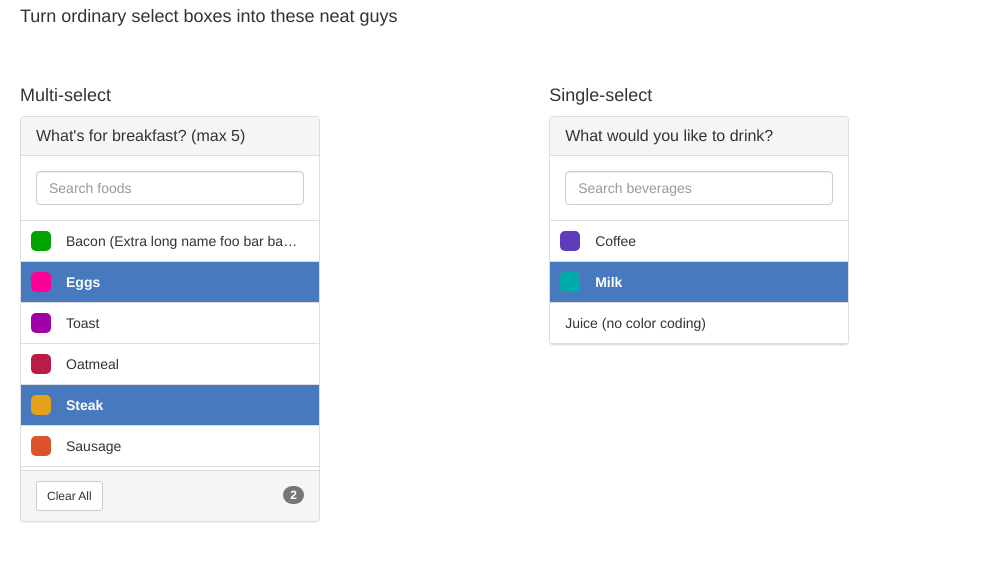
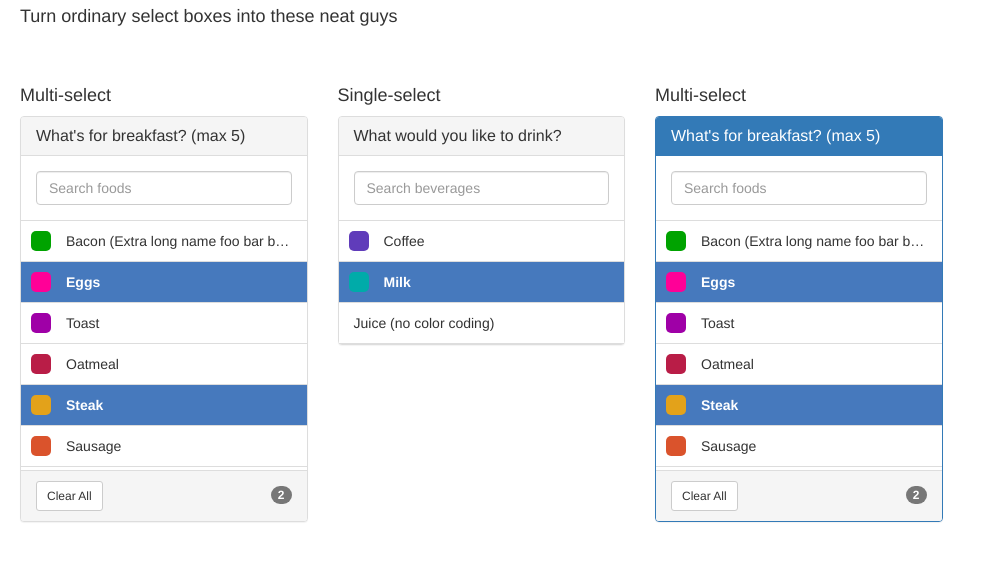
Before and after one commit to caseyWebb/selectr, a website: page demo/demo.html in a window 1280 px wide. Shown: the part 63-624 px from the top of the page, without its empty margins (0-986 px from the left). Drawn offline with nearby package versions, Linux system fonts and the light colour scheme.

Commit message:
add panelStyle and alwaysShowFooter

```diff
--- a/debug/selectr.css
+++ b/debug/selectr.css
@@ -75,7 +75,7 @@
     -webkit-transform: rotate(45deg);
     -ms-transform: rotate(45deg);
     transform: rotate(45deg);
-    -webkit-transition: -webkit-transform 0.2s linear;
+    transition: -webkit-transform 0.2s linear;
     transition: transform 0.2s linear;
     opacity: 0.5;
     display: none;
--- a/debug/selectr.js
+++ b/debug/selectr.js
@@ -11,7 +11,9 @@
         width: '300px',
         maxListHeight: '250px',
         tooltipBreakpoint: 25,
-        maxSelection: Infinity
+        maxSelection: Infinity,
+        panelStyle: 'default',
+        alwaysShowFooter: false
       };
 
       function Selectr(el, args) {
@@ -19,7 +21,7 @@
         this.el = el;
         this.args = args;
         this.$el = $(el);
-        this.args = $.extend(this.defaults, this.args, this.$el.data('selectr-opts'));
+        this.args = $.extend({}, this.defaults, this.args, this.$el.data('selectr-opts'));
         this.$el.data('selectr-opts', this.args);
         this.container = this.CreateContainer();
         this.opts = this.PrepareOpts($('option', this.el));
@@ -33,7 +35,7 @@
           }
         }
         $('.current-selection', this.container).text(selectedCount > 0 ? selectedCount : void 0);
-        if (selectedCount === 0) {
+        if (selectedCount === 0 && !this.args.alwaysShowFooter) {
           $('.panel-footer', this.container).addClass('hidden');
         }
         this.MonitorSource();
@@ -46,7 +48,7 @@
 
       Selectr.prototype.CreateContainer = function() {
         return $(document.createElement('div')).attr({
-          'class': "selectr panel panel-default " + (this.$el.prop('multiple') ? 'multi' : void 0),
+          'class': "selectr panel panel-" + this.args.panelStyle + " " + (this.$el.prop('multiple') ? 'multi' : void 0),
           'style': "width: " + this.args.width + ";"
         }).html("<div class='panel-heading " + (this.args.title === "" ? "no-title" : void 0) + "'>\n  <h4 class='panel-title'>\n    " + this.args.title + "\n  </h4>\n</div>\n<div class='panel-body'>\n  <input class='form-control' placeholder='" + this.args.placeholder + "'>\n  <span class='clear-search hidden'>&times;</span>\n</div>\n<ul class='list-group' style='max-height: " + this.args.maxListHeight + "'>\n</ul>\n<div class='no-matching-options hidden'>\n  <strong>" + this.args.noMatchingOptionsText + "</strong>\n</div>\n<div class='panel-footer " + (!this.$el.prop('multiple') ? 'hidden' : void 0) + "'>\n  <button class='reset btn btn-sm btn-default'>\n    " + this.args.resetText + "\n  </button>\n  " + (this.$el.prop('multiple') ? "<span class='current-selection badge'></span>" : void 0) + "\n</div>");
       };
@@ -92,7 +94,7 @@
                 currentSelectionCount = $('option:selected', _this.$el).length;
                 $('.current-selection', thisSelectr).text(currentSelectionCount > 0 ? currentSelectionCount : '');
                 $selectrFooter = $('.panel-footer', thisSelectr);
-                if (currentSelectionCount > 0 && $(_this.$el).prop('multiple')) {
+                if (currentSelectionCount > 0 && $(_this.$el).prop('multiple') && !_this.args.alwaysShowFooter) {
                   return $selectrFooter.removeClass('hidden');
                 } else {
                   return $selectrFooter.addClass('hidden');
@@ -150,7 +152,7 @@
         $("option[value=" + ($(opt).data('val')) + "]", sourceElement).prop('selected', true);
         currentSelectionCount = $('option:selected', sourceElement).length;
         $('.current-selection', thisSelectr).text(currentSelectionCount > 0 ? currentSelectionCount : '');
-        if (sourceElement.prop('multiple')) {
+        if (sourceElement.prop('multiple') && !$(sourceElement).data('selectr-opts').alwaysShowFooter) {
           $('.panel-footer', thisSelectr).removeClass('hidden');
         }
         if (currentSelectionCount === $(sourceElement).data('selectr-opts').maxSelection) {
@@ -169,7 +171,7 @@
         $("option[value=" + ($(opt).data('val')) + "]", sourceElement).prop('selected', false);
         currentSelectionCount = $('option:selected', sourceElement).length;
         $('.current-selection', $(opt).parents('.selectr')).text(currentSelectionCount > 0 ? currentSelectionCount : '');
-        if (currentSelectionCount === 0) {
+        if (currentSelectionCount === 0 && !$(sourceElement).data('selectr-opts').alwaysShowFooter) {
           $('.panel-footer', $(opt).parents('.selectr')).addClass('hidden');
         }
         return this.TriggerChange(sourceElement);
@@ -261,7 +263,9 @@
           $('option', sourceElement).prop('selected', false);
           Selectr.TriggerChange(sourceElement);
           $('.current-selection', thisSelectr).text('');
-          $('.panel-footer', thisSelectr).addClass('hidden');
+          if (!$(sourceElement).data('selectr-opts').alwaysShowFooter) {
+            $('.panel-footer', thisSelectr).addClass('hidden');
+          }
           e.stopPropagation();
           return e.preventDefault();
         });
--- a/debug/selectrPolyfill.css
+++ b/debug/selectrPolyfill.css
@@ -3,10 +3,8 @@
   background-color: #fff;
   border: 1px solid #ddd;
   border-radius: 4px;
-  -webkit-box-shadow: 0 1px 1px rgba(0, 0, 0, 0.05);
   box-shadow: 0 1px 1px rgba(0, 0, 0, 0.05); }
   .selectr * {
-    -webkit-box-sizing: border-box;
     -moz-box-sizing: border-box;
     box-sizing: border-box; }
   .selectr .hidden {
@@ -38,9 +36,7 @@
     background-image: none;
     border: 1px solid #ccc;
     border-radius: 4px;
-    -webkit-box-shadow: inset 0 1px 1px rgba(0, 0, 0, 0.075);
     box-shadow: inset 0 1px 1px rgba(0, 0, 0, 0.075);
-    -webkit-transition: border-color ease-in-out .15s,-webkit-box-shadow ease-in-out .15s;
     transition: border-color ease-in-out .15s,box-shadow ease-in-out .15s; }
   .selectr .list-group {
     margin: 0;
--- a/demo/demo.html
+++ b/demo/demo.html
@@ -26,7 +26,7 @@
         <br>
 
         <div class="row">
-            <div class="col-sm-5">
+            <div class="col-sm-3">
                 <h4>Multi-select</h4>
                 <!-- Using data attributes -->
                 <select name="foods" data-selectr-opts='{ "title": "What&#39;s for breakfast? (max 5)", "placeholder": "Search foods", "maxSelection": 5 }'  multiple>
@@ -40,7 +40,7 @@
                 </select>
             </div>
 
-            <div class="col-sm-5">
+            <div class="col-sm-3">
                 <h4>Single-select</h4>
                 <!-- Using opts object from .selectr() call above -->
                 <select name="beverages">
@@ -49,6 +49,19 @@
                     <option value="juice">Juice (no color coding)</option>
                 </select>
             </div>
+			<div class="col-sm-3">
+                <h4>Multi-select</h4>
+                <!-- Using data attributes -->
+                <select name="foods" data-selectr-opts='{ "title": "What&#39;s for breakfast? (max 5)", "placeholder": "Search foods", "maxSelection": 5, "alwaysShowFooter": true, "panelStyle":"primary" }'  multiple>
+                    <option data-selectr-color="rgb(0, 163, 0)" value="bacon">Bacon (Extra long name foo bar baz quz)</option>
+                    <option data-selectr-color="rgb(255, 0, 151)" value="eggs" selected>Eggs</option>
+                    <option data-selectr-color="rgb(159, 0, 167)" value="toast">Toast</option>
+                    <option data-selectr-color="rgb(185, 29, 71)" value="oatmeal">Oatmeal</option>
+                    <option data-selectr-color="rgb(227, 162, 26)" value="steak" selected>Steak</option>
+                    <option data-selectr-color="rgb(218, 83, 44)" value="sausage">Sausage</option>
+                    <option data-selectr-color="rgb(45, 137, 239)" value="fruit">Fresh Fruit</option>
+                </select>
+            </div>
         </div>
 
     </body>
```
Also changed, not shown: src/selectr.coffee (+9 -7 lines), README.md, dist/selectr.min.css, dist/selectr.min.js, dist/selectrWithPolyfill.min.css, 3 other files.
